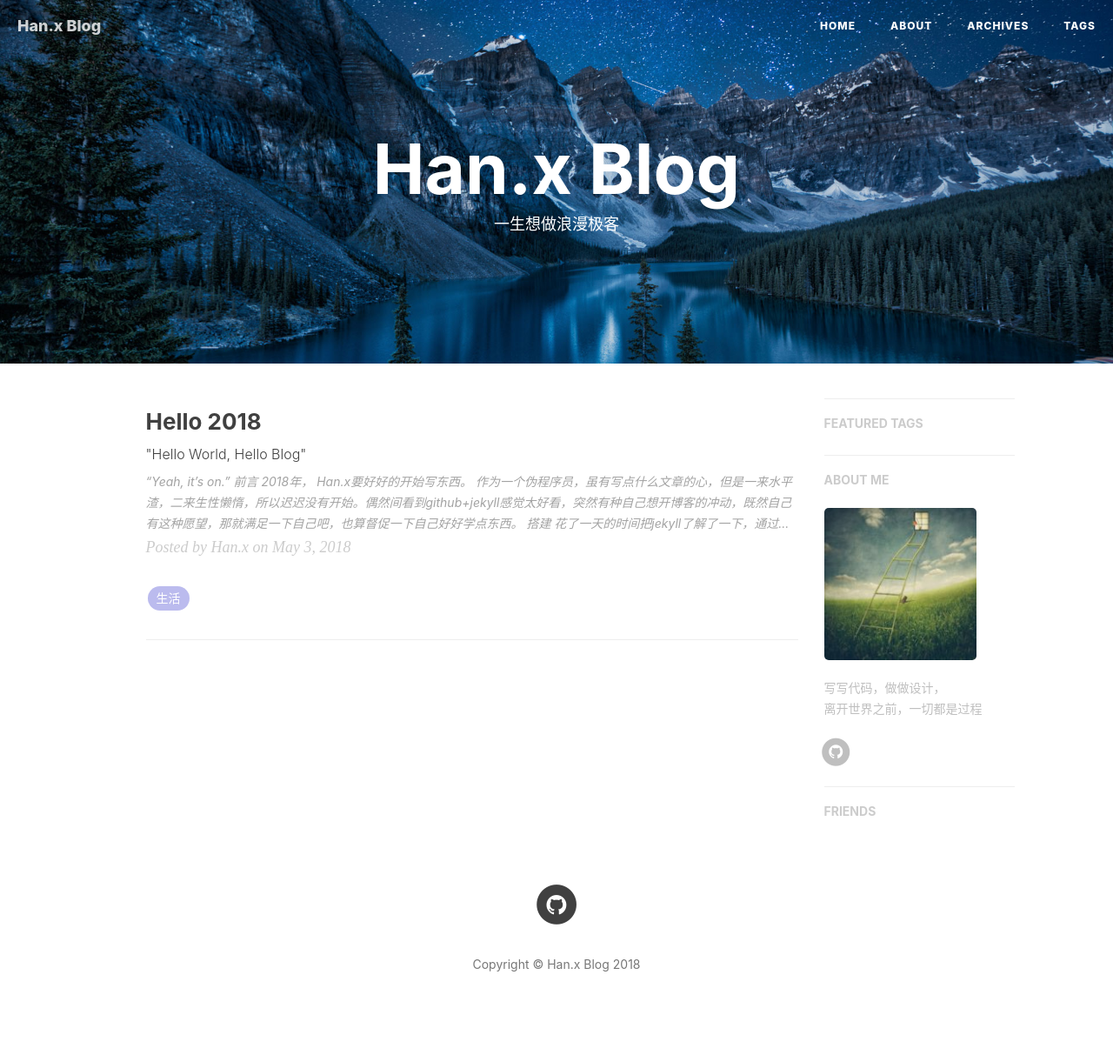
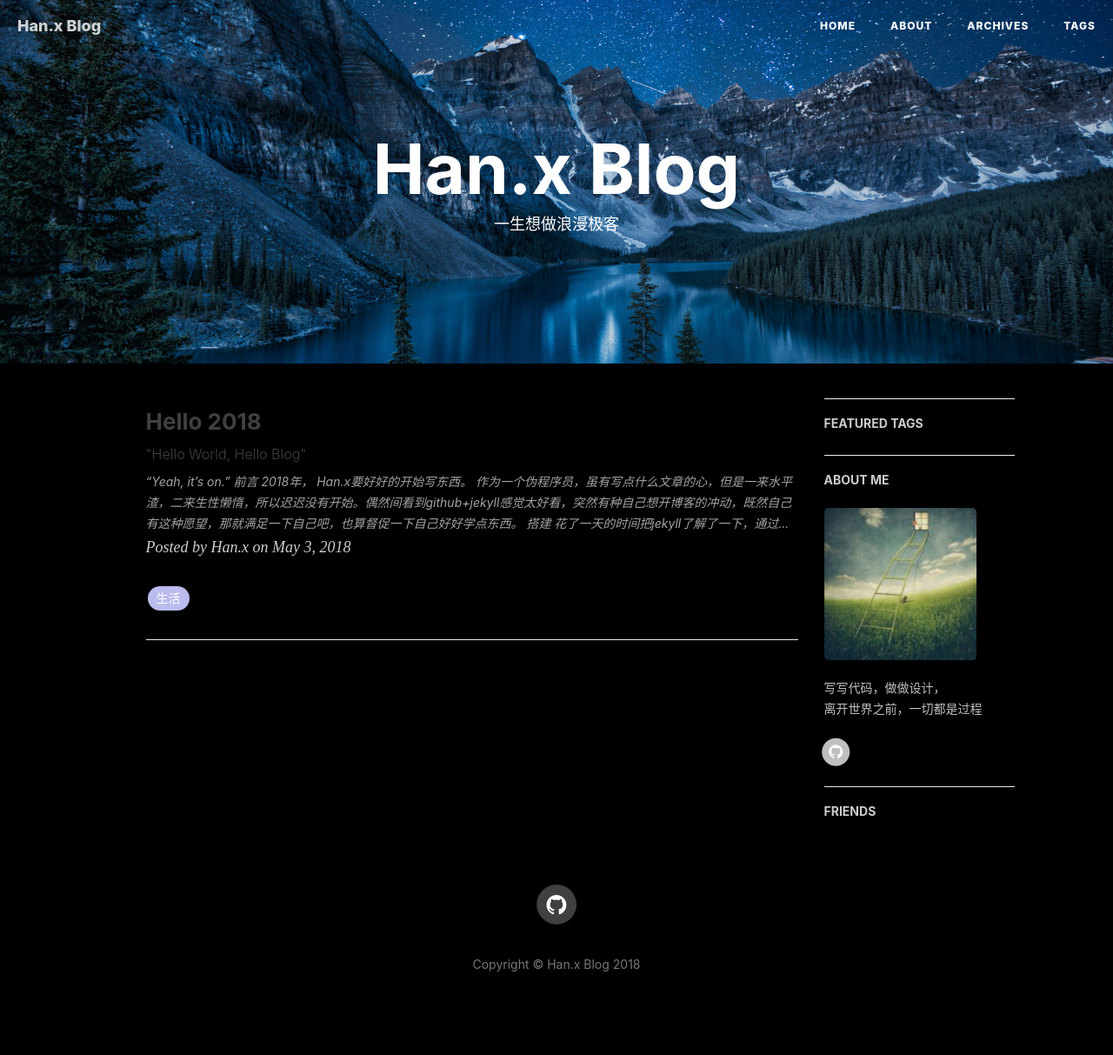
Before and after one commit to LintuCho/lintuch, a Jekyll site: the page built from index.html, in a window 1280 px wide. Shown: the whole page at 87% size. Built offline with Jekyll 4.4.1, drawn with Linux system fonts in a browser that asks for light colours; nearby versions of some CDN libraries; the list of posts is cut into pages by our own code; comment, search, counter and statistics services are not loaded.

Commit message:
body color

```diff
--- a/_layouts/default.html
+++ b/_layouts/default.html
@@ -1,10 +1,19 @@
 <!DOCTYPE html>
 <html lang="en">
 
+        <style type="text/css">
+
+            .bodybgcolor{
+                background: black;
+            }
+
+        </style>
+
 {% include head.html %}
 
+
 <!-- hack iOS CSS :active style -->
-<body ontouchstart="">
+<body class="bodybgcolor" ontouchstart="">
 
     {% include nav.html %}
 
```
Also changed, not shown: css/bootstrap.css.
